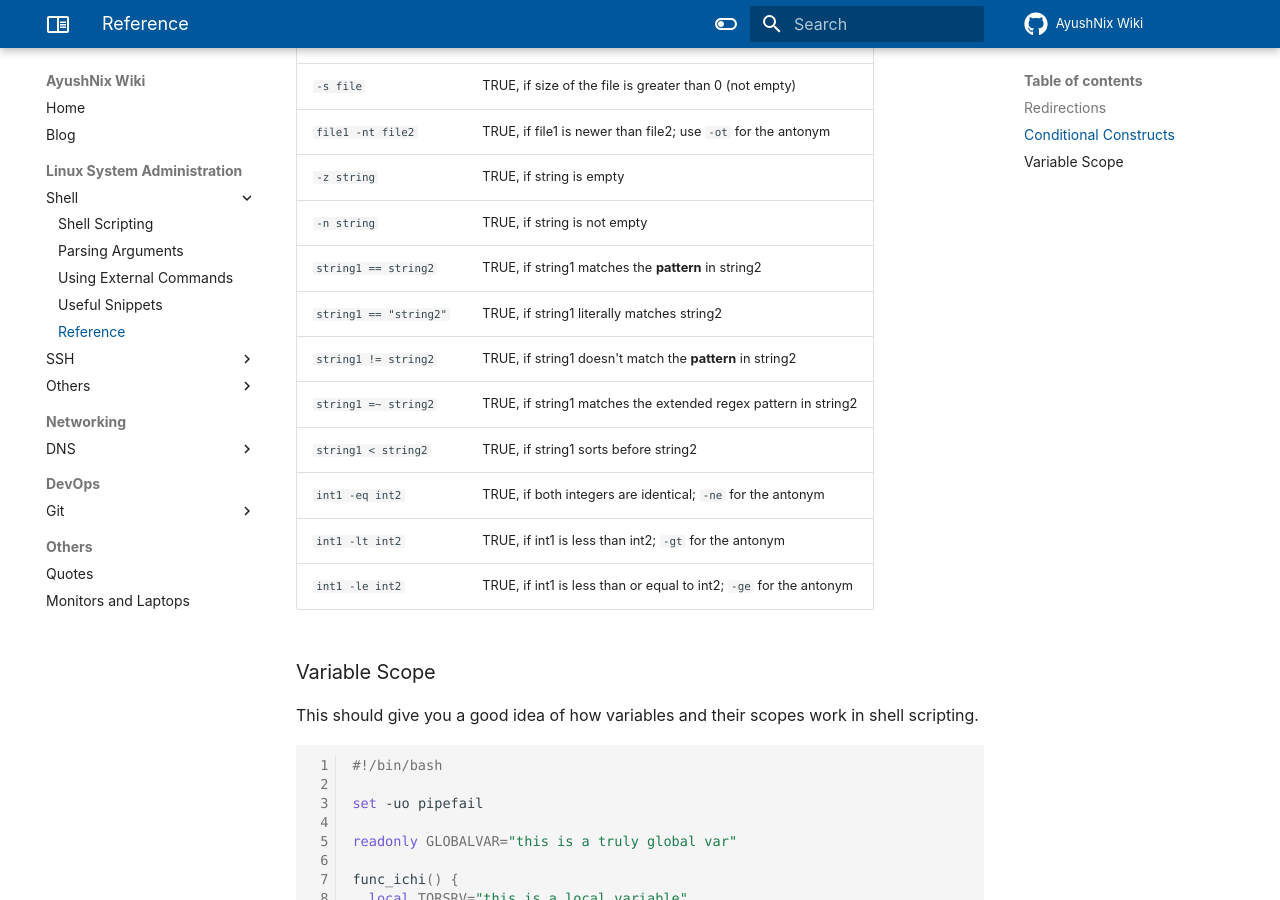
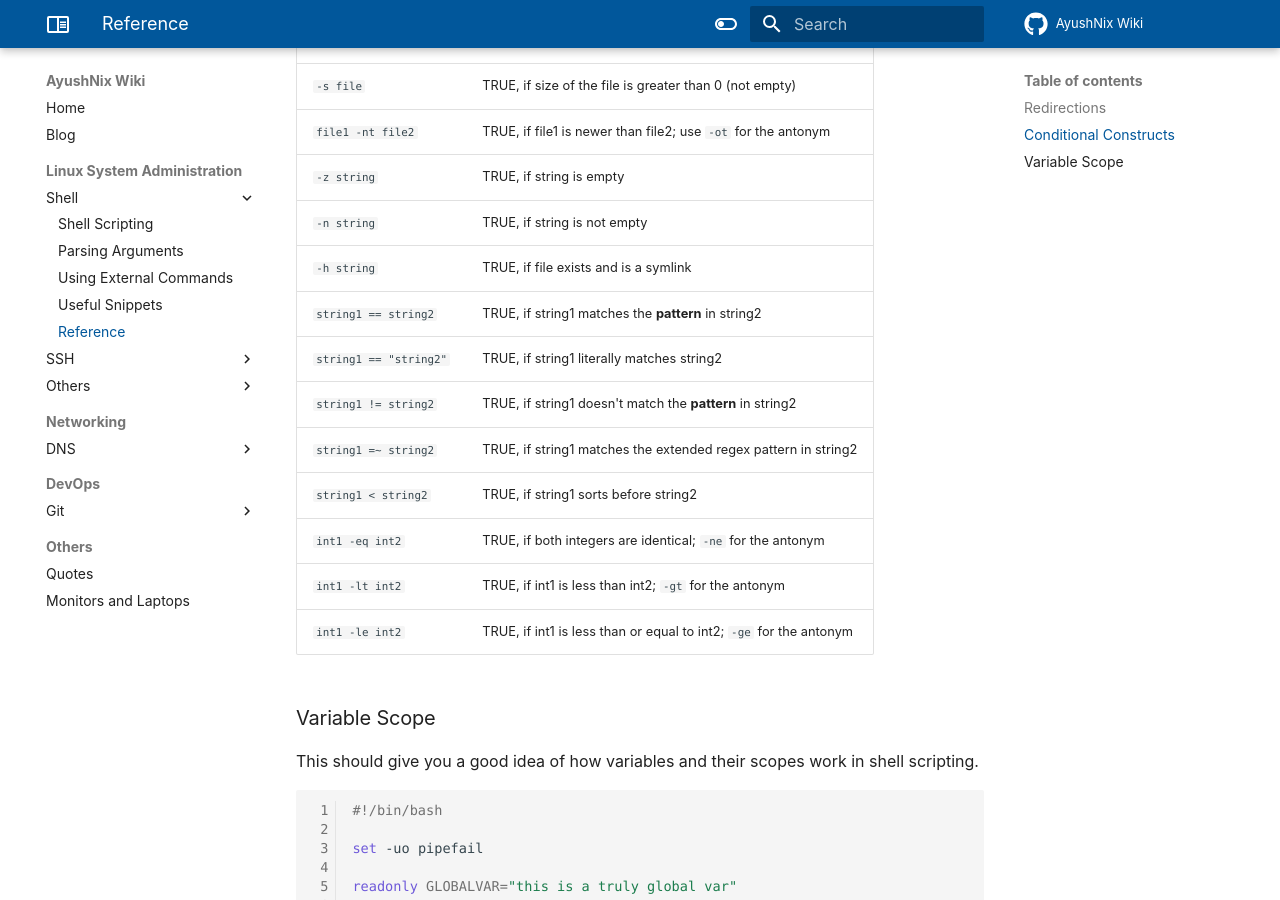
Before and after one commit to ayushnix/wiki, an MkDocs documentation site: the page built from docs/sysadmin/shell/reference.md, in a window 1280 px wide and 900 px high, scrolled down 1634 px. Built offline with MkDocs 1.6.1 and Material for MkDocs 9.7.7, drawn with Linux system fonts in a browser that asks for light colours; comment, search, counter and statistics services are not loaded.

Commit message:
add check for symlink in bash reference

```diff
--- a/docs/sysadmin/shell/reference.md
+++ b/docs/sysadmin/shell/reference.md
@@ -58,6 +58,7 @@
 | `file1 -nt file2`      | TRUE, if file1 is newer than file2; use `-ot` for the antonym      |
 | `-z string`            | TRUE, if string is empty                                           |
 | `-n string`            | TRUE, if string is not empty                                       |
+| `-h string`            | TRUE, if file exists and is a symlink                              |
 | `string1 == string2`   | TRUE, if string1 matches the **pattern** in string2                |
 | `string1 == "string2"` | TRUE, if string1 literally matches string2                         |
 | `string1 != string2`   | TRUE, if string1 doesn't match the **pattern** in string2          |
```
